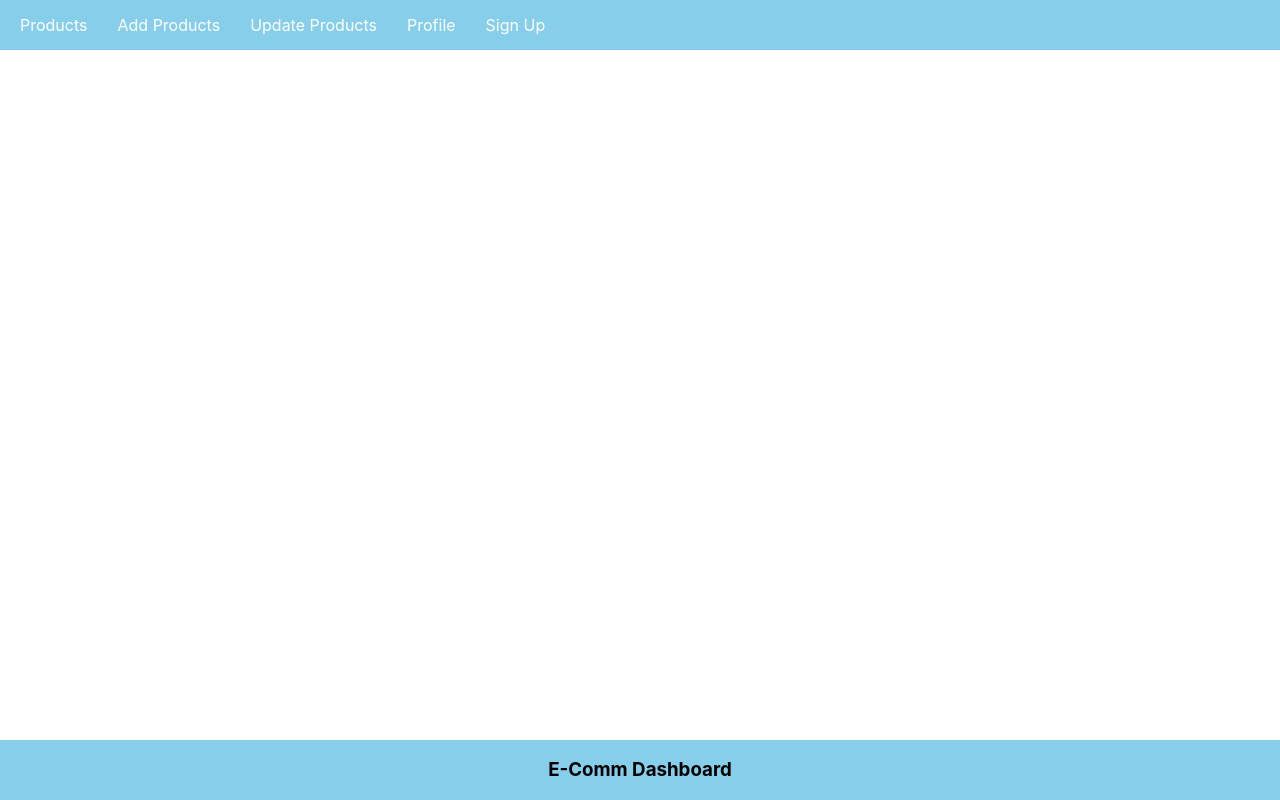
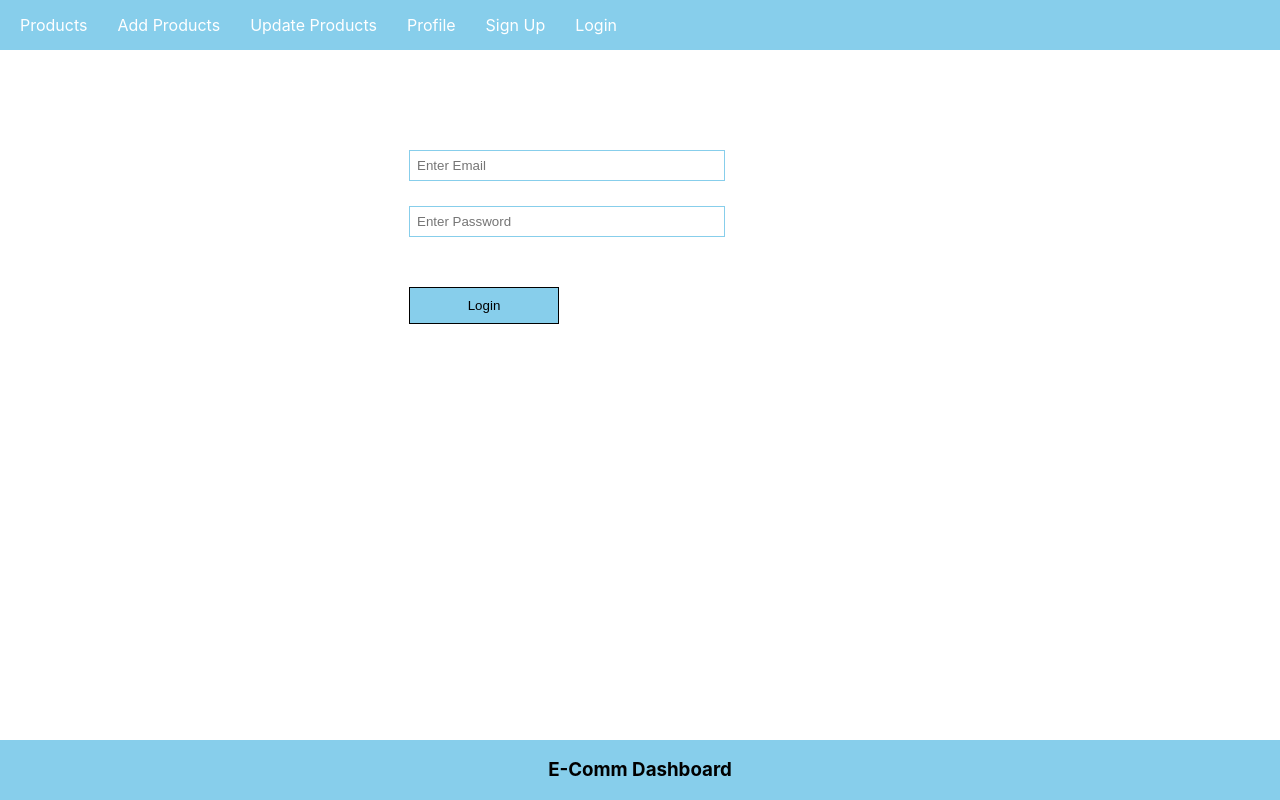
Before and after one commit to YadavBhargav/Node, a React (Create React App) app in the folder project-1/front/: page /login in a window 1280 px wide. Built offline with nearby package versions, Linux system fonts and the light colour scheme.

Commit message:
Add login page UI

```diff
--- a/project-1/front/src/App.css
+++ b/project-1/front/src/App.css
@@ -33,6 +33,11 @@
 
 .register {
   margin-left: 30%;
+}
+
+.login {
+  margin-left: 30%;
+  margin-top: 100px;
 }
 
 .appButton {
--- a/project-1/front/src/App.js
+++ b/project-1/front/src/App.js
@@ -5,6 +5,7 @@ import { Route, BrowserRouter as Router, Routes } from 'react-router-dom';
 import Footer from './components/Footer';
 import SignUp from './components/SignUp';
 import PrivateComponent from './components/PrivateComponent';
+import Login from './components/Login';
 
 function App() {
   return (
@@ -23,6 +24,7 @@ function App() {
             </Route>
 
             <Route path='/signup' element={<SignUp />} />
+            <Route path='/login' element={<Login/>}/>
           </Routes>
         </Router>
         <Footer />
--- /dev/null
+++ b/project-1/front/src/components/Login.jsx
@@ -0,0 +1,46 @@
+import React from "react";
+import { Formik, Form as FormikForm } from "formik";
+import Input from "./common/formComponent/input";
+
+const Login = () => {
+  const initialValues = {
+    email: "",
+    password: "",
+  };
+  const onSubmit = (fields, { resetForm }) => {
+    console.log(fields, "fields");
+  };
+  return (
+    <>
+      <div className="login">
+        <Formik
+          initialValues={initialValues}
+          onSubmit={onSubmit}
+          enableReinitialize={true}
+        >
+          {({}) => {
+            return (
+              <FormikForm>
+                <Input
+                  className={"inputBox"}
+                  name={"email"}
+                  placeholder={"Enter Email"}
+                />
+                <Input
+                  className={"inputBox"}
+                  name={"password"}
+                  placeholder={"Enter Password"}
+                />
+                <button className="appButton" type="submit">
+                  Login
+                </button>
+              </FormikForm>
+            );
+          }}
+        </Formik>
+      </div>
+    </>
+  );
+};
+
+export default Login;
--- a/project-1/front/src/components/Nav.jsx
+++ b/project-1/front/src/components/Nav.jsx
@@ -33,6 +33,9 @@ const Nav = () => {
               <Link to={"/signup"}>Sign Up</Link>
             )}
           </li>
+          <li>
+            <Link to={"/login"}>Login</Link>
+          </li>
         </ul>
       </div>
     </>
--- a/project-1/front/src/components/SignUp.js
+++ /dev/null
@@ -1,71 +0,0 @@
-import React, { useState, useEffect } from 'react'
-import { Formik, Form as FormikForm } from 'formik'
-import * as Yup from "yup";
-import Input from './common/formComponent/input'
-import RegisterServices from '../services/registerServices'
-import { useNavigate } from 'react-router-dom'
-
-const SignUp = () => {
-    const navigate = useNavigate();
-
-    const initialValues = {
-        name: "",
-        email: "",
-        password: ""
-    }
-
-    const onSubmit = (fields, { resetFrom }) => {
-        RegisterServices.signUp({
-            name: fields.name,
-            email: fields.email,
-            password: fields.password
-        }).then((response) => {
-            if (response?.data) {
-                localStorage.setItem("user", JSON.stringify(response.data));
-                navigate("/");
-            }
-        }).catch((error) => {
-            // console.log(error)
-        })
-    }
-
-    const validationSchema = Yup.object().shape({
-        name: Yup.string().required("Name is required"),
-        email: Yup.string().required("Email is required"),
-        password: Yup.string().required("Password is required")
-    })
-
-    useEffect(() => {
-        const auth = localStorage.getItem("user");
-        if (auth) {
-            navigate("/");
-        }
-    }, []);
-
-    return (
-        <div className='register'>
-            <h1>Register Page</h1>
-            <Formik
-                enableReinitialize={true}
-                initialValues={initialValues}
-                validationSchema={validationSchema}
-                onSubmit={onSubmit}
-            >
-                {({ errors }) => {
-
-                    return (
-                        <FormikForm>
-                            <Input className={"inputBox"} name={"name"} placeholder='Enter Name' />
-                            <Input className={"inputBox"} name={"email"} placeholder='Enter Email' />
-                            <Input className={"inputBox"} type="password" name={"password"} placeholder='Enter Password' />
-                            <button className='appButton' type='submit'>Sign Up</button>
-                        </FormikForm>
-                    )
-                }}
-            </Formik>
-
-        </div>
-    )
-}
-
-export default SignUp
--- /dev/null
+++ b/project-1/front/src/components/SignUp.jsx
@@ -0,0 +1,86 @@
+import React, { useState, useEffect } from "react";
+import { Formik, Form as FormikForm } from "formik";
+import * as Yup from "yup";
+import Input from "./common/formComponent/input";
+import RegisterServices from "../services/registerServices";
+import { useNavigate } from "react-router-dom";
+
+const SignUp = () => {
+  const navigate = useNavigate();
+
+  const initialValues = {
+    name: "",
+    email: "",
+    password: "",
+  };
+
+  const onSubmit = (fields, { resetFrom }) => {
+    RegisterServices.signUp({
+      name: fields.name,
+      email: fields.email,
+      password: fields.password,
+    })
+      .then((response) => {
+        if (response?.data) {
+          localStorage.setItem("user", JSON.stringify(response.data));
+          navigate("/");
+        }
+      })
+      .catch((error) => {
+        // console.log(error)
+      });
+  };
+
+  const validationSchema = Yup.object().shape({
+    name: Yup.string().required("Name is required"),
+    email: Yup.string().required("Email is required"),
+    password: Yup.string().required("Password is required"),
+  });
+
+  useEffect(() => {
+    const auth = localStorage.getItem("user");
+    if (auth) {
+      navigate("/");
+    }
+  }, []);
+
+  return (
+    <div className="register">
+      <h1>Register Page</h1>
+      <Formik
+        enableReinitialize={true}
+        initialValues={initialValues}
+        validationSchema={validationSchema}
+        onSubmit={onSubmit}
+      >
+        {({ errors }) => {
+          return (
+            <FormikForm>
+              <Input
+                className={"inputBox"}
+                name={"name"}
+                placeholder="Enter Name"
+              />
+              <Input
+                className={"inputBox"}
+                name={"email"}
+                placeholder="Enter Email"
+              />
+              <Input
+                className={"inputBox"}
+                type="password"
+                name={"password"}
+                placeholder="Enter Password"
+              />
+              <button className="appButton" type="submit">
+                Sign Up
+              </button>
+            </FormikForm>
+          );
+        }}
+      </Formik>
+    </div>
+  );
+};
+
+export default SignUp;
```
